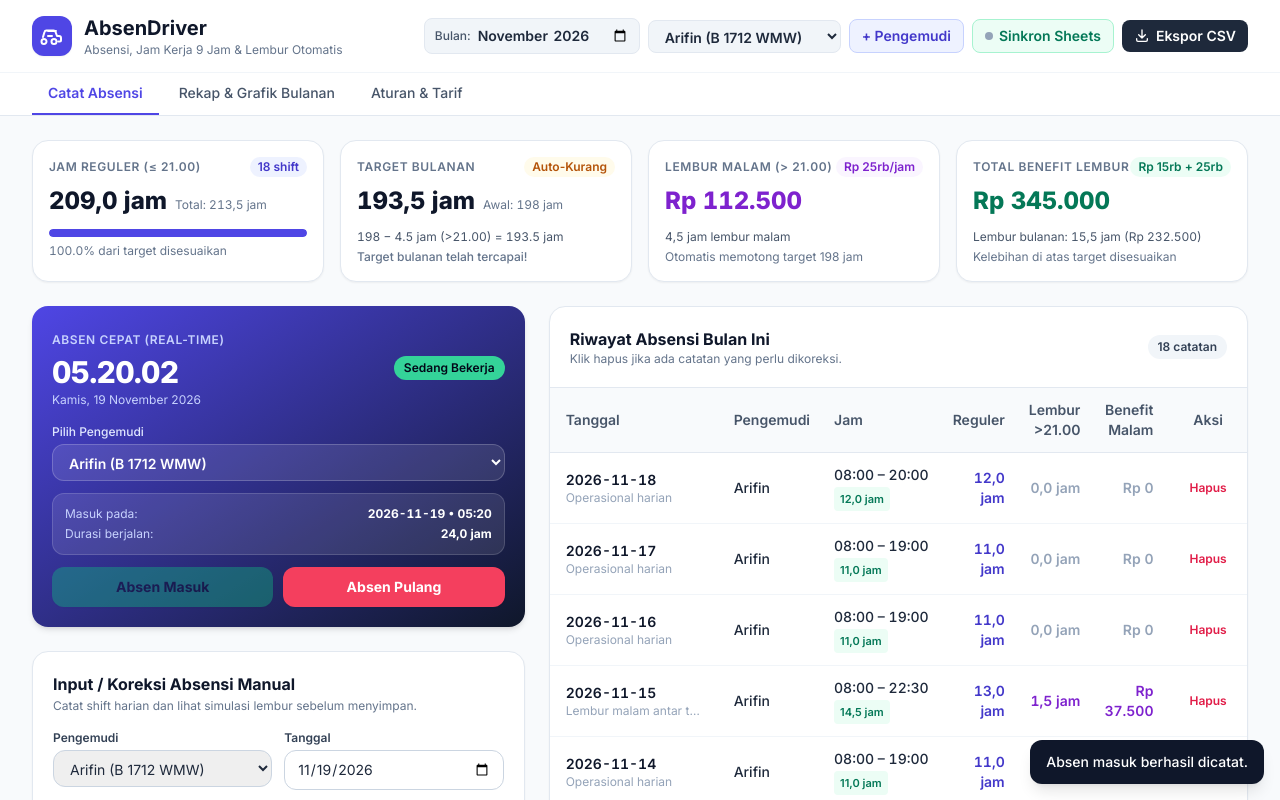
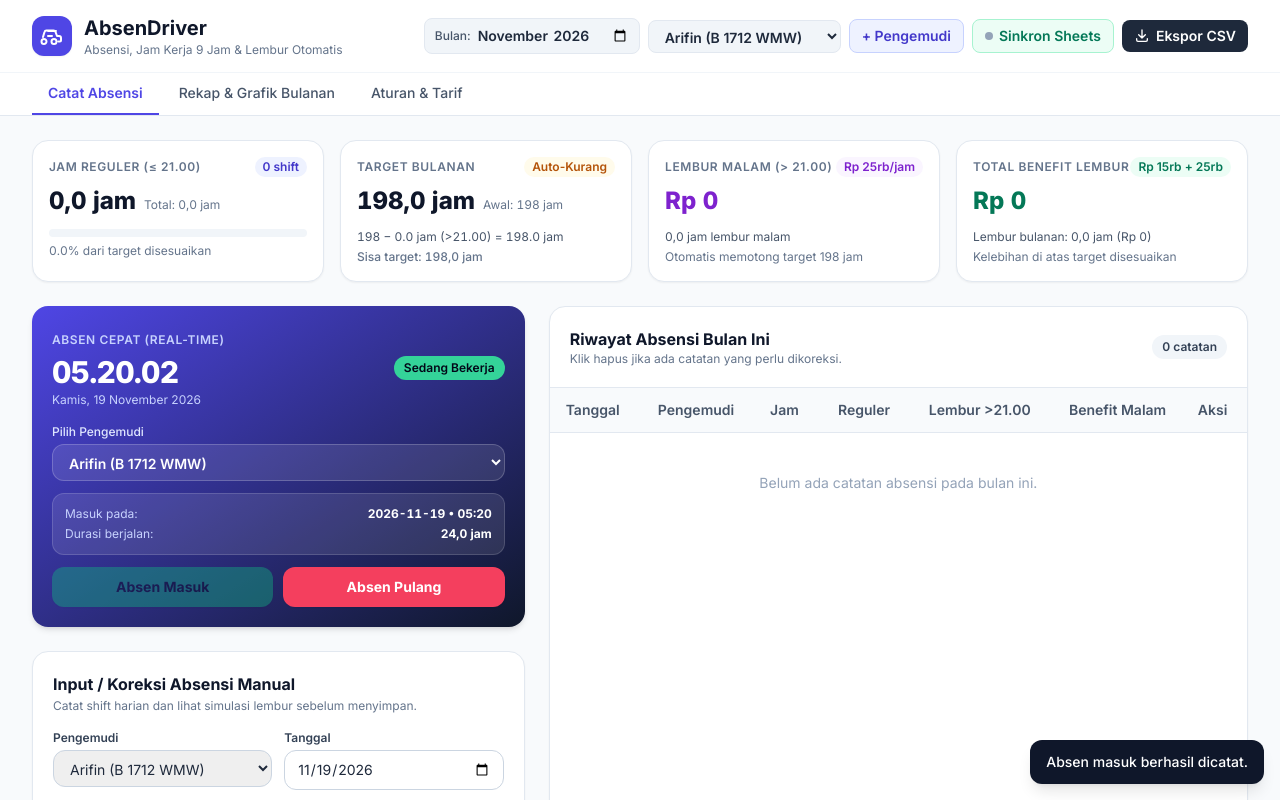
Before and after one commit to dienirvan88/Absen-Driver, a plain HTML site: page index.html in a window 1280 px wide. Both pictures are taken after a click on the button "Absen Masuk". Shown: the top 800 px of the page. Drawn offline with nearby package versions, Linux system fonts and the light colour scheme.

Commit message:
Add files via upload

```diff
--- a/index.html
+++ b/index.html
@@ -383,7 +383,7 @@
 
   <script>
     (function () {
-      const STORAGE_KEY = 'absendriver_state_v2';
+      const STORAGE_KEY = 'absendriver_state_v3';
 
       const DEFAULT_SETTINGS = {
         dailyStandardHours: 9,
@@ -411,29 +411,12 @@
 
       function createSampleState() {
         const ym = getCurrentMonthStr();
-        const logs = [];
-        let idCounter = 1;
-
-        // Driver tunggal: Arifin (B 1712 WMW)
-        for (let day = 1; day <= 18; day++) {
-          const dd = String(day).padStart(2, '0');
-          const outTime = day % 5 === 0 ? '22:30' : (day % 3 === 0 ? '20:00' : '19:00');
-          logs.push({
-            id: `log-${idCounter++}`,
-            driverId: 'drv-1',
-            date: `${ym}-${dd}`,
-            clockIn: '08:00',
-            clockOut: outTime,
-            note: day % 5 === 0 ? 'Lembur malam antar tamu' : 'Operasional harian'
-          });
-        }
-
         return {
           settings: { ...DEFAULT_SETTINGS },
           drivers: [
             { id: 'drv-1', name: 'Arifin', plate: 'B 1712 WMW' }
           ],
-          logs,
+          logs: [],
           activeShifts: {}, // { driverId: { date, clockIn } }
           selectedMonth: ym,
           selectedDriver: 'drv-1'
@@ -884,6 +867,9 @@
           const data = await resp.json();
           if (data && Array.isArray(data.logs)) {
             state.logs = data.logs;
+            if (data.activeShifts && typeof data.activeShifts === 'object') {
+              state.activeShifts = data.activeShifts;
+            }
             saveState();
             renderAll();
             if (!silent) showToast(`Sinkronisasi berhasil (${data.logs.length} catatan).`);
@@ -980,12 +966,14 @@
         if (!drvId) return;
         const now = new Date();
         const hhmm = `${String(now.getHours()).padStart(2, '0')}:${String(now.getMinutes()).padStart(2, '0')}`;
-        state.activeShifts[drvId] = {
+        const shiftData = {
           date: getTodayStr(),
           clockIn: hhmm
         };
+        state.activeShifts[drvId] = shiftData;
         saveState();
         renderQuickShiftUI();
+        pushToSheets({ action: 'clock_in', driverId: drvId, date: shiftData.date, clockIn: shiftData.clockIn });
         showToast('Absen masuk berhasil dicatat.');
       });
 
@@ -1044,7 +1032,7 @@
         document.getElementById('input-note').value = '';
         saveState();
         renderAll();
-        pushToSheets({ action: 'add', log: newLog, driverName: drv ? drv.name : 'Arifin', plate: drv ? drv.plate : 'B 1712 WMW' });
+        pushToSheets({ action: 'add', log: newLog, driverName: drv ? drv.name : 'Arifin', plate: drv ? drv.plate : 'B 1712 WMW', clearActive: false });
         showToast('Catatan absensi berhasil disimpan.');
       });
 
```
